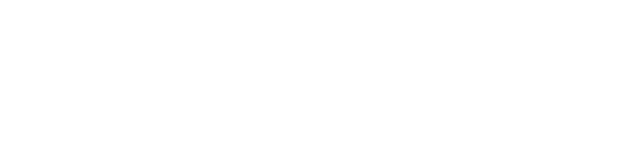
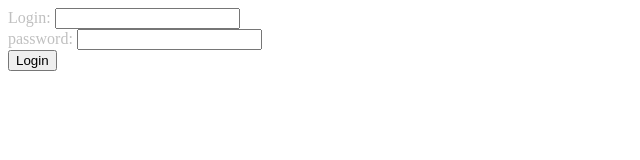
Before and after one commit to pcharli/ingrwf08-git, a plain HTML site: page contact.html in a window 1280 px wide. Shown: the whole page, without its empty margins (0-640 px from the left). Drawn offline with Linux system fonts and the light colour scheme.

Commit message:
commit contacthtml form

```diff
--- a/contact.html
+++ b/contact.html
@@ -7,6 +7,28 @@
     <link rel="stylesheet" href="style.css">
 </head>
 <body>
-
+    <form class="login-form">
+        <div class="login-form__login">
+          <label class="login-form__login-label" for="login_fld">Login:</label>
+          <input
+            class="login-form__login-label"
+            type="text"
+            id="login_fld"
+            name="login_fld"
+            invalid
+          />
+        </div>
+        <div class="login-form__pwd">
+          <label for="login_fld" class="login-form__pwd_label">password:</label>
+          <input
+            type="text"
+            class="login-form__pwd_input"
+            id="login_fld"
+            name="login_fld"
+            invalid
+          />
+        </div>
+        <button type="submit" class="login-form__btn">Login</button>
+      </form>
 </body>
 </html>
```
Also changed, not shown: 1 other file.
